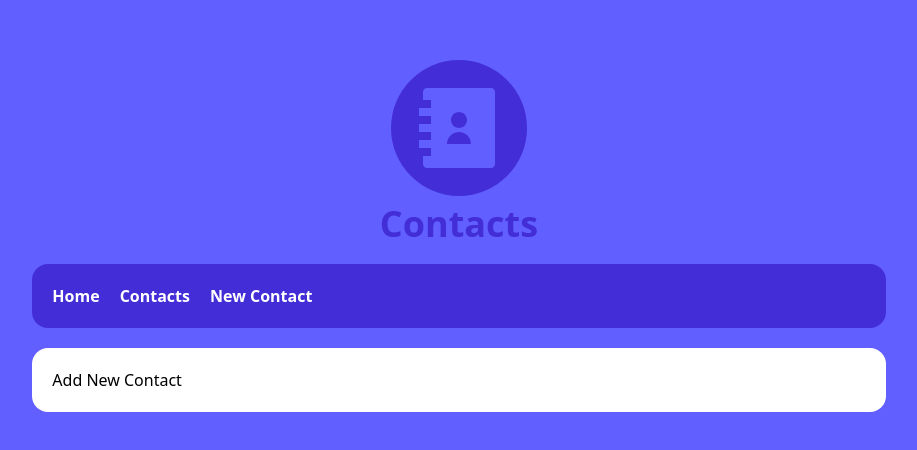
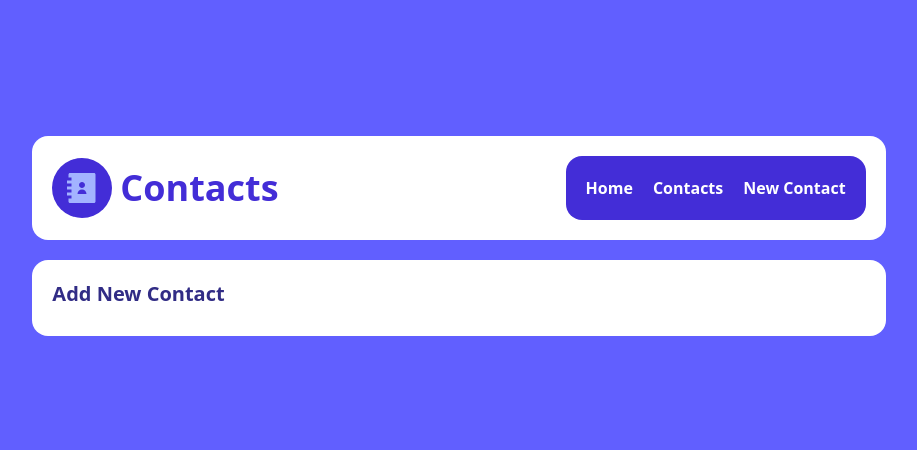
Before and after one commit to tomwinskell/contact-list-nextjs, a Next.js app: page /contacts/new in a window 1280 px wide. Shown: the part 164-614 px from the top of the page, without its empty margins (181-1098 px from the left). Built offline with nearby package versions, Linux system fonts and the light colour scheme.

Commit message:
Updates to styling.

```diff
--- a/public/data/contacts.json
+++ b/public/data/contacts.json
@@ -2,143 +2,123 @@
   "contacts": [
     {
       "id": "1",
-      "name": "Dave",
+      "first_name": "Dave",
+      "last_name": "Smith",
       "image_url": "https://randomuser.me/api/portraits/men/1.jpg",
       "email": "dave@example.com",
       "phone": "450-820-5949"
     },
     {
       "id": "2",
-      "name": "Sarah",
+      "first_name": "Sarah",
+      "last_name": "Johnson",
       "image_url": "https://randomuser.me/api/portraits/women/2.jpg",
       "email": "sarah@example.com",
       "phone": "450-821-1234"
     },
     {
       "id": "3",
-      "name": "John",
+      "first_name": "John",
+      "last_name": "Brown",
       "image_url": "https://randomuser.me/api/portraits/men/3.jpg",
       "email": "john@example.com",
       "phone": "450-822-5678"
     },
     {
       "id": "4",
-      "name": "Emily",
+      "first_name": "Emily",
+      "last_name": "Davis",
       "image_url": "https://randomuser.me/api/portraits/women/4.jpg",
       "email": "emily@example.com",
       "phone": "450-823-9101"
     },
     {
       "id": "5",
-      "name": "Mike",
+      "first_name": "Mike",
+      "last_name": "Wilson",
       "image_url": "https://randomuser.me/api/portraits/men/5.jpg",
       "email": "mike@example.com",
       "phone": "450-824-2345"
     },
     {
       "id": "6",
-      "name": "Olivia",
+      "first_name": "Olivia",
+      "last_name": "Martinez",
       "image_url": "https://randomuser.me/api/portraits/women/6.jpg",
       "email": "olivia@example.com",
       "phone": "450-825-6789"
     },
     {
       "id": "7",
-      "name": "James",
+      "first_name": "James",
+      "last_name": "Anderson",
       "image_url": "https://randomuser.me/api/portraits/men/7.jpg",
       "email": "james@example.com",
       "phone": "450-826-4321"
     },
     {
       "id": "8",
-      "name": "Sophia",
+      "first_name": "Sophia",
+      "last_name": "Thomas",
       "image_url": "https://randomuser.me/api/portraits/women/8.jpg",
       "email": "sophia@example.com",
       "phone": "450-827-8765"
     },
     {
       "id": "9",
-      "name": "Robert",
+      "first_name": "Robert",
+      "last_name": "Hernandez",
       "image_url": "https://randomuser.me/api/portraits/men/9.jpg",
       "email": "robert@example.com",
       "phone": "450-828-3456"
     },
     {
       "id": "10",
-      "name": "Emma",
+      "first_name": "Emma",
+      "last_name": "Lopez",
       "image_url": "https://randomuser.me/api/portraits/women/10.jpg",
       "email": "emma@example.com",
       "phone": "450-829-7890"
     },
     {
       "id": "11",
-      "name": "Daniel",
+      "first_name": "Daniel",
+      "last_name": "Gonzalez",
       "image_url": "https://randomuser.me/api/portraits/men/11.jpg",
       "email": "daniel@example.com",
       "phone": "450-830-1234"
     },
     {
       "id": "12",
-      "name": "Ava",
+      "first_name": "Ava",
+      "last_name": "Perez",
       "image_url": "https://randomuser.me/api/portraits/women/12.jpg",
       "email": "ava@example.com",
       "phone": "450-831-5678"
     },
     {
       "id": "13",
-      "name": "William",
+      "first_name": "William",
+      "last_name": "Moore",
       "image_url": "https://randomuser.me/api/portraits/men/13.jpg",
       "email": "william@example.com",
       "phone": "450-832-4321"
     },
     {
       "id": "14",
-      "name": "Mia",
+      "first_name": "Mia",
+      "last_name": "Jackson",
       "image_url": "https://randomuser.me/api/portraits/women/14.jpg",
       "email": "mia@example.com",
       "phone": "450-833-8765"
     },
     {
       "id": "15",
-      "name": "Joseph",
+      "first_name": "Joseph",
+      "last_name": "Taylor",
       "image_url": "https://randomuser.me/api/portraits/men/15.jpg",
       "email": "joseph@example.com",
       "phone": "450-834-3456"
-    },
-    {
-      "id": "16",
-      "name": "Isabella",
-      "image_url": "https://randomuser.me/api/portraits/women/16.jpg",
-      "email": "isabella@example.com",
-      "phone": "450-835-7890"
-    },
-    {
-      "id": "17",
-      "name": "David",
-      "image_url": "https://randomuser.me/api/portraits/men/17.jpg",
-      "email": "david@example.com",
-      "phone": "450-836-1234"
-    },
-    {
-      "id": "18",
-      "name": "Charlotte",
-      "image_url": "https://randomuser.me/api/portraits/women/18.jpg",
-      "email": "charlotte@example.com",
-      "phone": "450-837-5678"
-    },
-    {
-      "id": "19",
-      "name": "Matthew",
-      "image_url": "https://randomuser.me/api/portraits/men/19.jpg",
-      "email": "matthew@example.com",
-      "phone": "450-838-4321"
-    },
-    {
-      "id": "20",
-      "name": "Amelia",
-      "image_url": "https://randomuser.me/api/portraits/women/20.jpg",
-      "email": "amelia@example.com",
-      "phone": "450-839-8765"
     }
   ]
 }
--- a/src/app/contacts/[id]/page.tsx
+++ b/src/app/contacts/[id]/page.tsx
@@ -23,7 +23,6 @@ export default function ContactPage() {
 
   return (
     <>
-      <div>Contact Page</div>
       <ContactItem {...c} />
     </>
   );
--- a/src/app/contacts/new/page.tsx
+++ b/src/app/contacts/new/page.tsx
@@ -1,5 +1,5 @@
+import PageHeading from '@/app/ui/PageHeading';
+
 export default function NewContact() {
-  return (
-    <div>Add New Contact</div>
-  );
+  return <PageHeading heading="Add New Contact" />;
 }
--- a/src/app/contacts/page.tsx
+++ b/src/app/contacts/page.tsx
@@ -1,21 +1,21 @@
 'use client';
 import { Contact } from '@/app/lib/definitions';
 import Link from 'next/link';
-import ContactItem from '@/app/ui/ContactItem';
 import { useContext } from 'react';
 import { ContactsContext } from '../ui/ContactsProvider';
+import PageHeading from '../ui/PageHeading';
 
 export default function Contacts() {
-  const contacts = useContext(ContactsContext)
+  const contacts = useContext(ContactsContext);
 
   return (
     <>
-      <div>View All Contacts</div>
+      <PageHeading heading='*User* Contacts'/>
       <div>
         {contacts ? (
           contacts.map((c: Contact) => (
             <Link key={c.id} href={`/contacts/${c.id}`}>
-              <ContactItem {...c}></ContactItem>
+              <p className='mb-2'>{c.first_name}, {c.last_name}</p>
             </Link>
           ))
         ) : (
--- a/src/app/layout.tsx
+++ b/src/app/layout.tsx
@@ -30,12 +30,12 @@ export default function RootLayout({
       <body
         className={`${geistSans.variable} ${geistMono.variable} antialiased bg-indigo-500 h-screen flex justify-center items-center`}
       >
-        <div className="flex flex-col w-9/10 md:w-2/3 my-5">
-          <Header />
-          <div className="p-5 rounded-2xl bg-indigo-700 mb-5">
+        <div className="flex flex-col w-2/3 my-5">
+          <div className="p-5 min-w-min rounded-2xl bg-white mb-5 flex flex-col gap-5 lg:flex-row justify-between items-center">
+            <Header />
             <Navigation />
           </div>
-          <div className="p-5 rounded-2xl bg-white">
+          <div className="p-5 w-full rounded-2xl bg-white">
             <ContactsProvider>{children}</ContactsProvider>
           </div>
         </div>
--- a/src/app/lib/definitions.ts
+++ b/src/app/lib/definitions.ts
@@ -1,6 +1,7 @@
 export type Contact = {
   id: number;
-  name: string;
+  first_name: string;
+  last_name: string;
   image_url: string;
   email: string;
   phone: string;
--- a/src/app/ui/ContactItem.tsx
+++ b/src/app/ui/ContactItem.tsx
@@ -1,16 +1,26 @@
 import Image from 'next/image';
 import { Contact } from '../lib/definitions';
+import PageHeading from './PageHeading';
 
 export default function ContactItem({
-  name,
+  first_name,
+  last_name,
   image_url,
   email,
   phone,
 }: Contact) {
   return (
     <>
-      <div>{name}</div>
-      <div ><Image className='rounded-full' src={image_url} alt={name} width="128" height="128"/></div>
+      <PageHeading heading={`${first_name}, ${last_name}`} />
+      <div>
+        <Image
+          className="rounded-full"
+          src={image_url}
+          alt={first_name}
+          width="128"
+          height="128"
+        />
+      </div>
       <div>
         <div>{email}</div>
         <div>{phone}</div>
--- a/src/app/ui/Header.tsx
+++ b/src/app/ui/Header.tsx
@@ -2,13 +2,13 @@ import { RiContactsBook3Fill } from "react-icons/ri";
 
 export default function Header() {
   return (
-    <>
-      <div className="self-center rounded-full text-8xl text-indigo-500 bg-indigo-700 max-w-max p-5">
+    <div className="flex flex-row items-center">
+      <div className="rounded-full text-4xl text-indigo-300 bg-indigo-700 max-w-max p-3">
         <RiContactsBook3Fill />
       </div>
-      <div className="self-center text-4xl text-indigo-700 font-bold mb-5 mt-2">
+      <div className="text-4xl text-indigo-700 font-bold ms-2">
         Contacts
       </div>
-    </>
+    </div>
   );
 }
--- a/src/app/ui/Navigation.tsx
+++ b/src/app/ui/Navigation.tsx
@@ -2,8 +2,8 @@ import Link from 'next/link';
 
 export default function Navigation() {
   return (
-    <nav>
-      <ul className="flex flex-row gap-5 text-white text-md font-semibold">
+    <nav className='text-white text-md font-semibold p-5 text-nowrap bg-indigo-700 rounded-2xl w-full min-w-min lg:w-min'>
+      <ul className="flex flex-row gap-5 justify-center">
         <li>
           <Link href="/">Home</Link>
         </li>
--- /dev/null
+++ b/src/app/ui/PageHeading.tsx
@@ -0,0 +1,5 @@
+export default function PageHeading({heading}: {heading: string}) {
+  return (
+    <div className='mb-2 text-xl text-indigo-900 font-semibold'>{heading}</div>
+  )
+}
```
